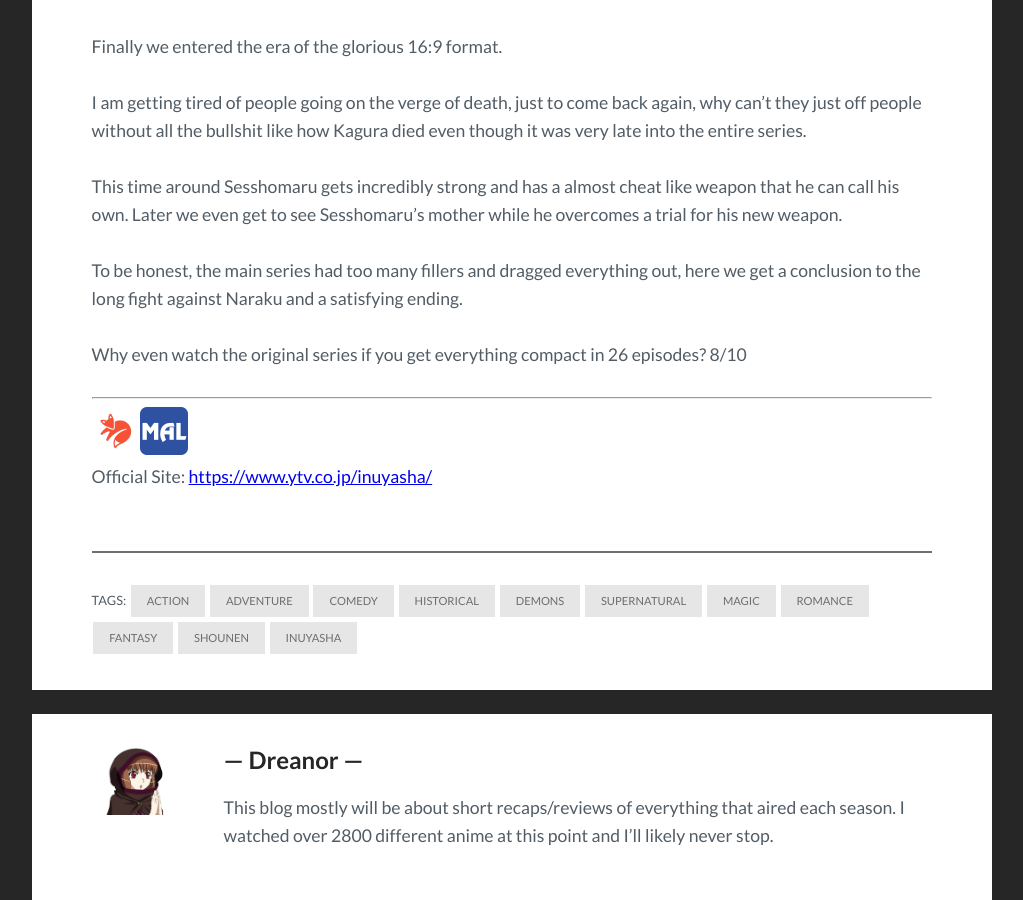
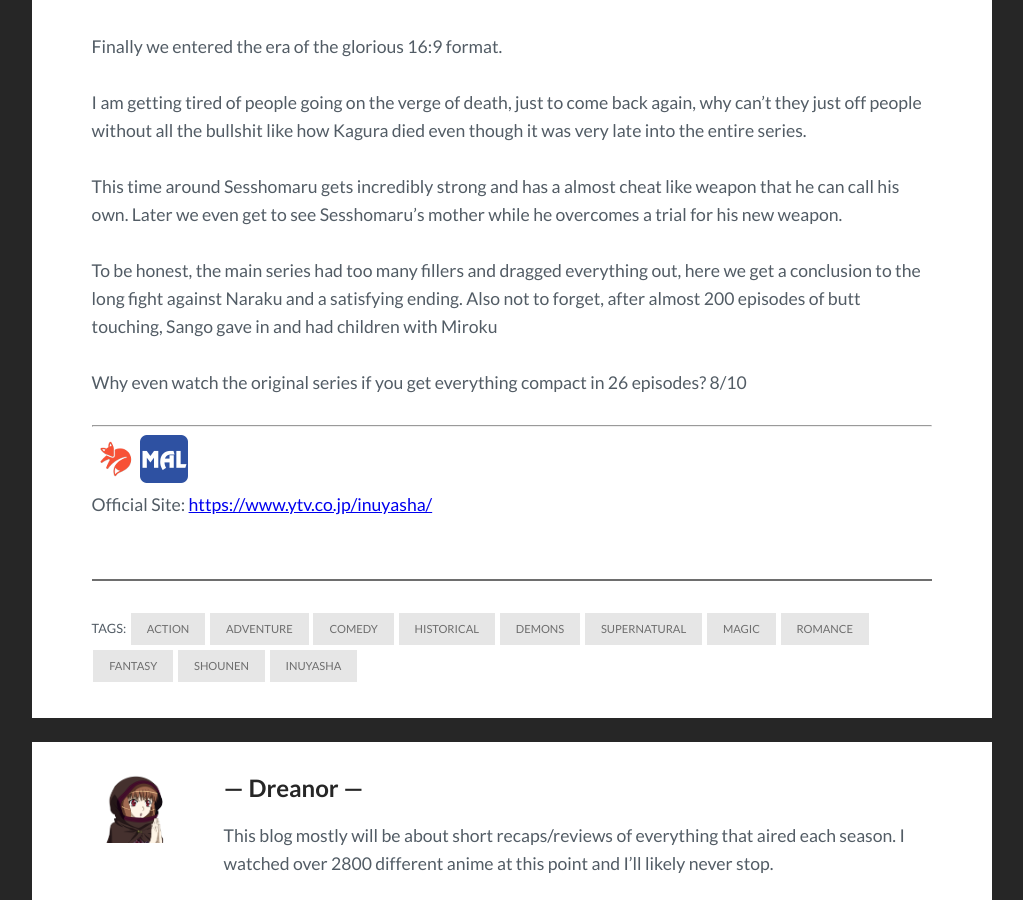
Before and after one commit to DreanorAnime/AnimeReviews, a Jekyll site: the page built from _posts/2020-08-09-inuyasha-kanketsu-hen.md, in a window 1280 px wide and 900 px high, scrolled down 728 px. Shown: the whole window, without its empty margins (128-1151 px from the left). Built offline with Jekyll 4.4.1, drawn with Linux system fonts in a browser that asks for light colours; comment, search, counter and statistics services are not loaded.

Commit message:
Update 2020-08-09-inuyasha-kanketsu-hen.md

```diff
--- a/_posts/2020-08-09-inuyasha-kanketsu-hen.md
+++ b/_posts/2020-08-09-inuyasha-kanketsu-hen.md
@@ -12,7 +12,7 @@ I am getting tired of people going on the verge of death, just to come back agai
 
 This time around Sesshomaru gets incredibly strong and has a almost cheat like weapon that he can call his own. Later we even get to see Sesshomaru's mother while he overcomes a trial for his new weapon.
 
-To be honest, the main series had too many fillers and dragged everything out, here we get a conclusion to the long fight against Naraku and a satisfying ending.
+To be honest, the main series had too many fillers and dragged everything out, here we get a conclusion to the long fight against Naraku and a satisfying ending. Also not to forget, after almost 200 episodes of butt touching, Sango gave in and had children with Miroku
 
 Why even watch the original series if you get everything compact in 26 episodes? 8/10
 
```
